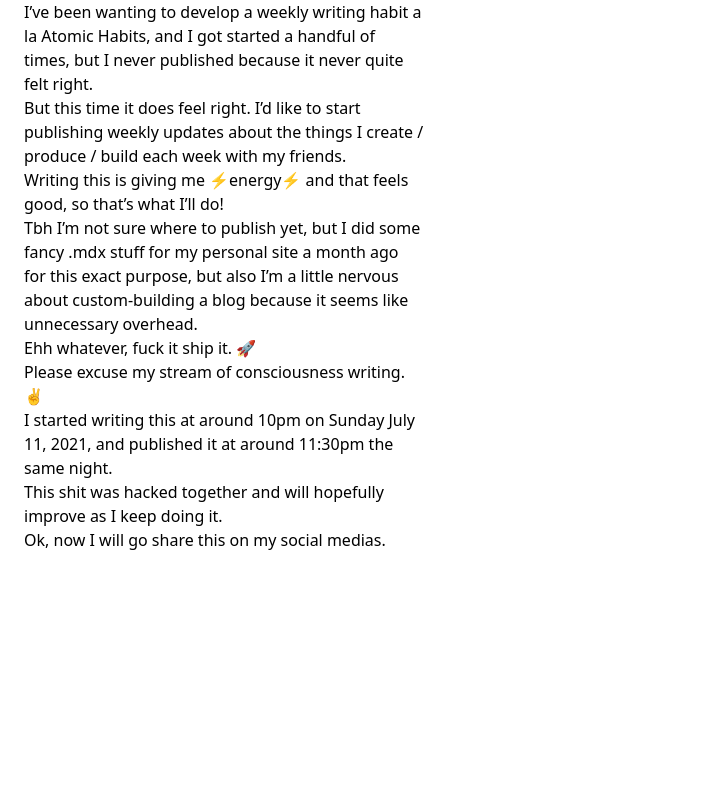
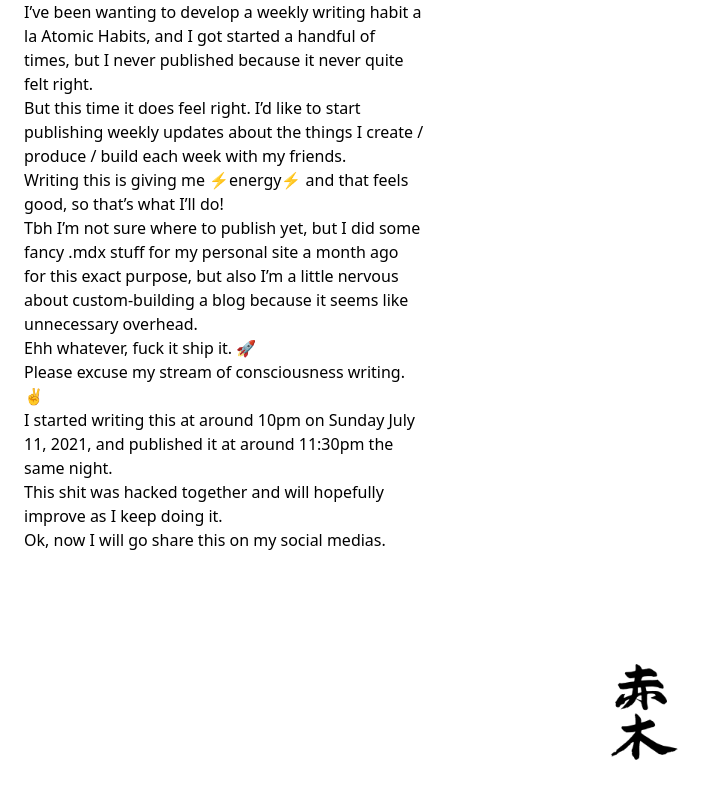
Before and after one commit to aakagi/akagi.co, a Next.js app: page /prolific in a window 1280 px wide. Shown: the part 816-1614 px from the top of the page, without its empty margins (0-715 px from the left). Before the commit the page ends 1464 px from the top, so only its background shows below. Built offline with nearby package versions, Linux system fonts and the light colour scheme.

Commit message:
fix gtag bug and added akagi nav at bottom of post

```diff
--- a/src/pages/index.js
+++ b/src/pages/index.js
@@ -1,8 +1,6 @@
 import React from 'react'
 import Image from 'next/image'
-
 import MDXProvider from 'providers/MDXProvider'
-
 import Seo from 'components/Seo'
 import Bio from 'components/Bio.mdx'
 import Footer from 'components/Footer'
--- a/src/pages/prolific.js
+++ b/src/pages/prolific.js
@@ -1,5 +1,6 @@
+import Image from 'next/image'
+import Link from 'next/link'
 import MDXProvider from 'providers/MDXProvider'
-
 import Prolific from 'lib/published/prolific.mdx'
 
 export default function BlogPage() {
@@ -8,6 +9,21 @@ export default function BlogPage() {
       <div className="max-w-md pt-12 pb-24 px-6">
         <Prolific />
       </div>
+
+      <div className="w-full flex justify-center pt-4 pb-32">
+        <Link href="/">
+          <a>
+            <Image
+              layout="intrinsic"
+              width="96"
+              height="96"
+              src="/akagi-logo.png"
+              alt="赤木"
+              priority
+            />
+          </a>
+        </Link>
+      </div>
     </MDXProvider>
   )
 }
--- a/src/utils/gtag.js
+++ b/src/utils/gtag.js
@@ -1,19 +1,25 @@
 // VIA https://medium.com/frontend-digest/using-nextjs-with-google-analytics-and-typescript-620ba2359dea
+
+const __PROD__ = process.env.NODE_ENV === 'production'
 
 export const GA_TRACKING_ID = 'UA-76371065-1'
 
 // https://developers.google.com/analytics/devguides/collection/gtagjs/pages
 export const pageview = (url) => {
+  if (__PROD__) {
     window.gtag('config', GA_TRACKING_ID, {
       page_path: url,
     })
   }
+}
 
 // https://developers.google.com/analytics/devguides/collection/gtagjs/events
 export const event = ({ action, category, label, value }) => {
+  if (__PROD__) {
     window.gtag('event', action, {
       event_category: category,
       event_label: label,
       value: value,
     })
   }
+}
```
Lines whose indentation alone changed are shown as unchanged.
